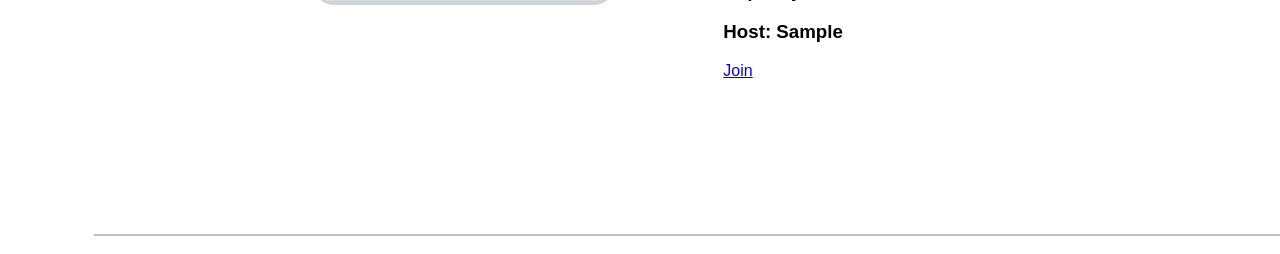
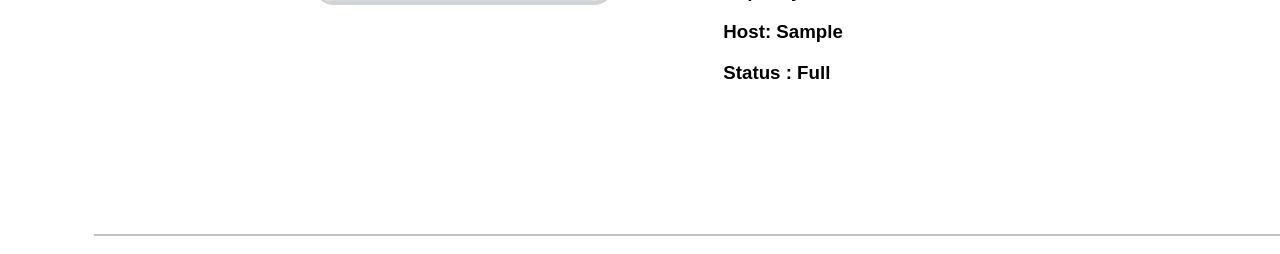
Before and after one commit to bleachjade/Kvent, a Django app: page /1/ in a window 1280 px wide; the page is wider, and only the part inside the window is pictured. Shown: the part 384-638 px from the top of that part. Run offline with Django 3.2, Linux system fonts and the light colour scheme; tables that the repository leaves empty hold one stand-in row (values such as "Sample post"); grey boxes marked "Sample" are stand-in pictures.

Commit message:
add statu in html to show status of event

```diff
--- a/Kvent/templates/kvent/event-detail.html
+++ b/Kvent/templates/kvent/event-detail.html
@@ -36,7 +36,12 @@
                 {% if event.user == request.user.username %}
                     <a class="button-delete" href="{% url 'delete-event' event.id%}"> Delete </button>
                 {% elif event.user != request.user.username %}
+                    {% if event.get_vacant %}
+                    <h3> Status : Vacant </h3>
                     <a class="button-delete" href="{% url 'join-event' event.id%}"> Join </button>
+                    {% elif  not event.get_vacant%}
+                        <h3> Status : Full </h3>
+                    {% endif %}
                 {% endif %}
             {% endif%}
 
```
